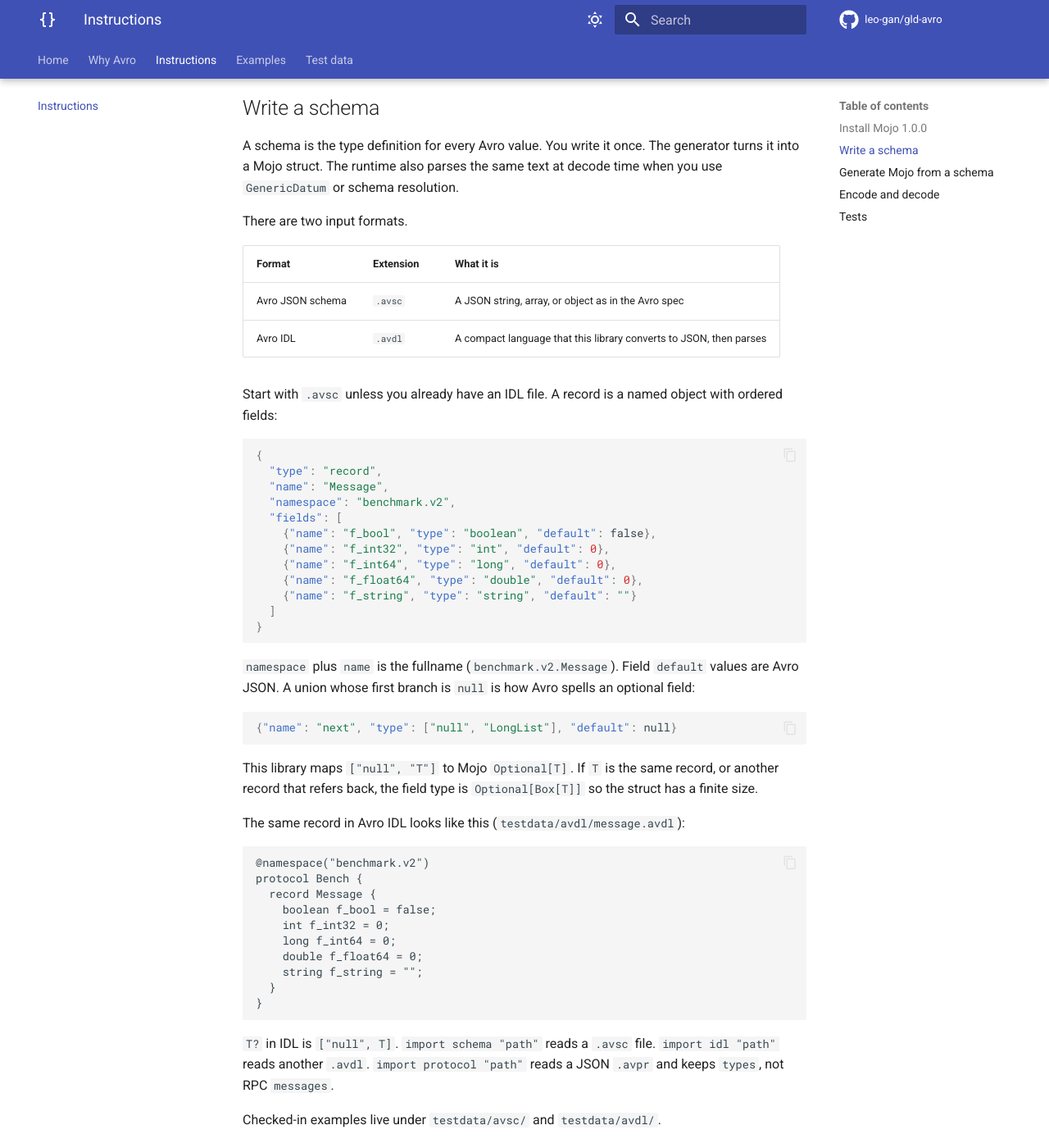
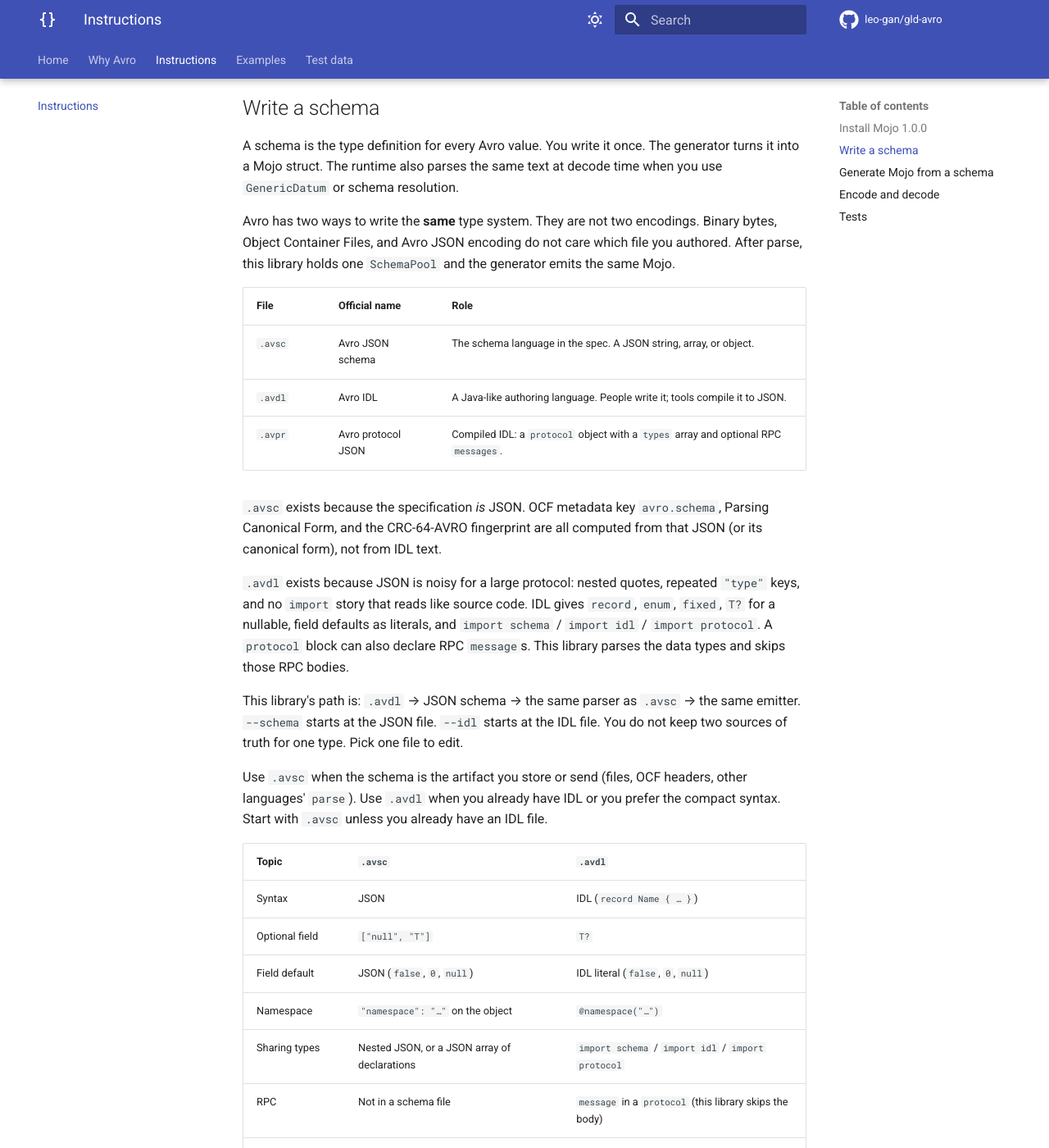
Before and after one commit to leo-gan/gld-avro, an MkDocs documentation site: the page built from docs/instructions.md, in a window 1280 px wide and 1400 px high, scrolled down 467 px. Shown: the whole window at 82% size. Built offline with MkDocs 1.6.1 and Material for MkDocs 9.7.7, drawn with Linux system fonts in a browser that asks for light colours; comment, search, counter and statistics services are not loaded; some of the changed text lies outside the part shown.

Commit message:
docs: explain why Avro has .avsc and .avdl
Same type system, two authoring files. JSON schema is the spec artifact;
IDL is the compact language this library compiles to that JSON.

````diff
--- a/docs/instructions.md
+++ b/docs/instructions.md
@@ -25,15 +25,49 @@ A schema is the type definition for every Avro value. You write it once. The
 generator turns it into a Mojo struct. The runtime also parses the same text
 at decode time when you use `GenericDatum` or schema resolution.
 
-There are two input formats.
+Avro has two ways to write the **same** type system. They are not two
+encodings. Binary bytes, Object Container Files, and Avro JSON encoding do
+not care which file you authored. After parse, this library holds one
+`SchemaPool` and the generator emits the same Mojo.
 
-| Format | Extension | What it is |
+| File | Official name | Role |
 | --- | --- | --- |
-| Avro JSON schema | `.avsc` | A JSON string, array, or object as in the Avro spec |
-| Avro IDL | `.avdl` | A compact language that this library converts to JSON, then parses |
+| `.avsc` | Avro JSON schema | The schema language in the spec. A JSON string, array, or object. |
+| `.avdl` | Avro IDL | A Java-like authoring language. People write it; tools compile it to JSON. |
+| `.avpr` | Avro protocol JSON | Compiled IDL: a `protocol` object with a `types` array and optional RPC `messages`. |
 
-Start with `.avsc` unless you already have an IDL file. A record is a named
-object with ordered fields:
+`.avsc` exists because the specification *is* JSON. OCF metadata key
+`avro.schema`, Parsing Canonical Form, and the CRC-64-AVRO fingerprint are
+all computed from that JSON (or its canonical form), not from IDL text.
+
+`.avdl` exists because JSON is noisy for a large protocol: nested quotes,
+repeated `"type"` keys, and no `import` story that reads like source code.
+IDL gives `record`, `enum`, `fixed`, `T?` for a nullable, field defaults as
+literals, and `import schema` / `import idl` / `import protocol`. A
+`protocol` block can also declare RPC `message`s. This library parses the
+data types and skips those RPC bodies.
+
+This library's path is: `.avdl` → JSON schema → the same parser as `.avsc` →
+the same emitter. `--schema` starts at the JSON file. `--idl` starts at the
+IDL file. You do not keep two sources of truth for one type. Pick one file
+to edit.
+
+Use `.avsc` when the schema is the artifact you store or send (files, OCF
+headers, other languages' `parse`). Use `.avdl` when you already have IDL
+or you prefer the compact syntax. Start with `.avsc` unless you already have
+an IDL file.
+
+| Topic | `.avsc` | `.avdl` |
+| --- | --- | --- |
+| Syntax | JSON | IDL (`record Name { … }`) |
+| Optional field | `["null", "T"]` | `T?` |
+| Field default | JSON (`false`, `0`, `null`) | IDL literal (`false`, `0`, `null`) |
+| Namespace | `"namespace": "…"` on the object | `@namespace("…")` |
+| Sharing types | Nested JSON, or a JSON array of declarations | `import schema` / `import idl` / `import protocol` |
+| RPC | Not in a schema file | `message` in a `protocol` (this library skips the body) |
+| What OCF stores | This JSON (or equivalent) | Not the `.avdl` text |
+
+A JSON-schema record is a named object with ordered fields:
 
 ```json
 {
````
Also changed, not shown: README.md (+5 -3 lines).
